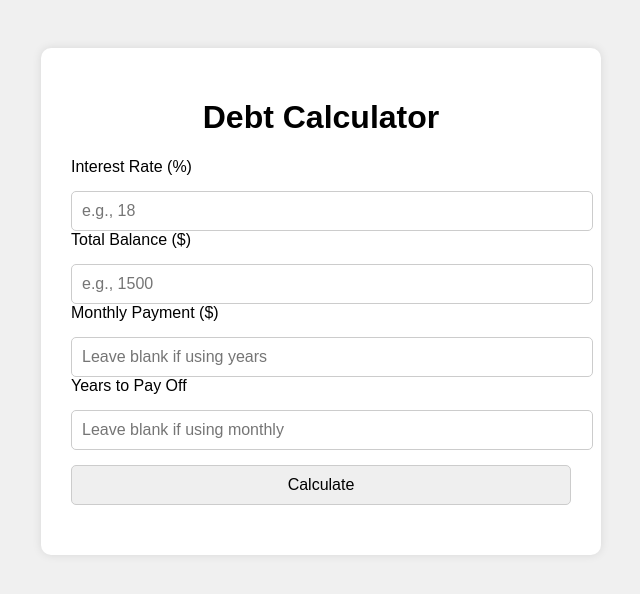
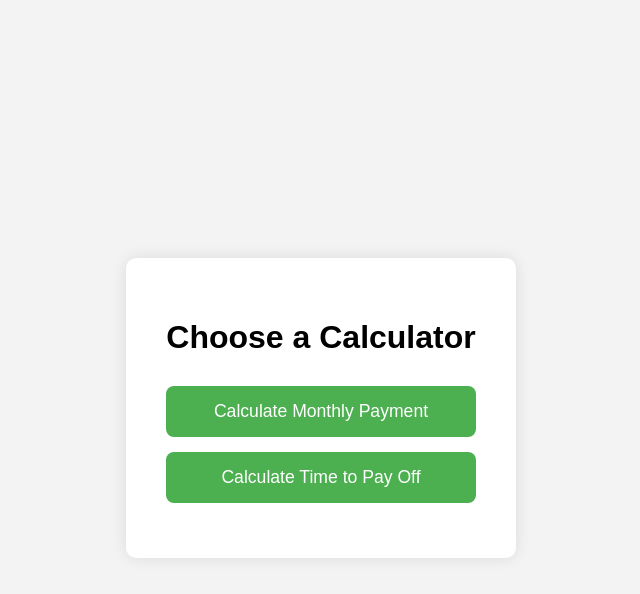
Before and after one commit to esterly28/Finance-App, a website: page www/calculator.html in a window 1280 px wide. Shown: the whole page, without its empty margins (319-959 px from the left). Drawn offline with Linux system fonts and the light colour scheme.

Commit message:
Add full calculator flow and update finance backend

```diff
--- a/www/calculator.html
+++ b/www/calculator.html
@@ -2,91 +2,52 @@
 <html>
 <head>
   <meta charset="UTF-8">
-  <title>Finance Calculator</title>
+  <title>Select Calculation</title>
   <style>
     body {
       font-family: Arial, sans-serif;
-      background: #f0f0f0;
-      padding: 40px;
+      background-color: #f3f3f3;
+      display: flex;
+      justify-content: center;
+      align-items: center;
+      height: 100vh;
     }
 
     .container {
-      max-width: 500px;
-      margin: auto;
-      background: #fff;
-      padding: 30px;
+      background: white;
+      padding: 40px;
       border-radius: 10px;
-      box-shadow: 0 0 10px rgba(0,0,0,0.1);
-    }
-
-    input, select, button {
-      width: 100%;
-      padding: 10px;
-      margin-top: 15px;
-      border-radius: 5px;
-      border: 1px solid #ccc;
-      font-size: 1rem;
+      text-align: center;
+      box-shadow: 0 0 15px rgba(0,0,0,0.1);
     }
 
     h1 {
-      text-align: center;
+      margin-bottom: 30px;
     }
 
-    .result {
-      margin-top: 20px;
-      font-weight: bold;
+    button {
+      display: block;
+      width: 100%;
+      margin: 15px 0;
+      padding: 15px;
+      font-size: 1.1em;
+      cursor: pointer;
+      background-color: #4CAF50;
+      color: white;
+      border: none;
+      border-radius: 8px;
+    }
+
+    button:hover {
+      background-color: #45a049;
     }
   </style>
-  <script>
-    function calculate() {
-      const interest = parseFloat(document.getElementById("interest").value) / 100;
-      const balance = parseFloat(document.getElementById("balance").value);
-      const monthly = parseFloat(document.getElementById("monthly").value);
-      const years = parseFloat(document.getElementById("years").value);
-      const resultDiv = document.getElementById("result");
-
-      const r = interest / 12;
-
-      if (!isNaN(balance) && !isNaN(interest)) {
-        if (!isNaN(years) && isNaN(monthly)) {
-          // Calculate monthly payment
-          const months = years * 12;
-          const payment = (balance * r) / (1 - Math.pow(1 + r, -months));
-          resultDiv.innerText = `Monthly Payment: $${payment.toFixed(2)}`;
-        } else if (!isNaN(monthly) && isNaN(years)) {
-          // Calculate time to pay off
-          const numerator = -Math.log(1 - (r * balance) / monthly);
-          const denominator = 12 * Math.log(1 + r);
-          const totalYears = numerator / denominator;
-          resultDiv.innerText = `Time to Pay Off: ${totalYears.toFixed(2)} years`;
-        } else {
-          resultDiv.innerText = "Please enter either monthly payment OR time to pay off — not both.";
-        }
-      } else {
-        resultDiv.innerText = "Please fill out balance and interest rate correctly.";
-      }
-    }
-  </script>
 </head>
 <body>
   <div class="container">
-    <h1>Debt Calculator</h1>
-
-    <label>Interest Rate (%)</label>
-    <input id="interest" type="number" placeholder="e.g., 18">
-
-    <label>Total Balance ($)</label>
-    <input id="balance" type="number" placeholder="e.g., 1500">
-
-    <label>Monthly Payment ($)</label>
-    <input id="monthly" type="number" placeholder="Leave blank if using years">
-
-    <label>Years to Pay Off</label>
-    <input id="years" type="number" placeholder="Leave blank if using monthly">
-
-    <button onclick="calculate()">Calculate</button>
-
-    <div id="result" class="result"></div>
+    <h1>Choose a Calculator</h1>
+    <button onclick="location.href='monthly-calculator.html'">Calculate Monthly Payment</button>
+    <button onclick="location.href='time-calculator.html'">Calculate Time to Pay Off</button>
   </div>
 </body>
 </html>
```
Also changed, not shown: www/monthly-calculator.html (added, +55 -0 lines), www/time-calculator.html (added, +58 -0 lines), 1 other file.
